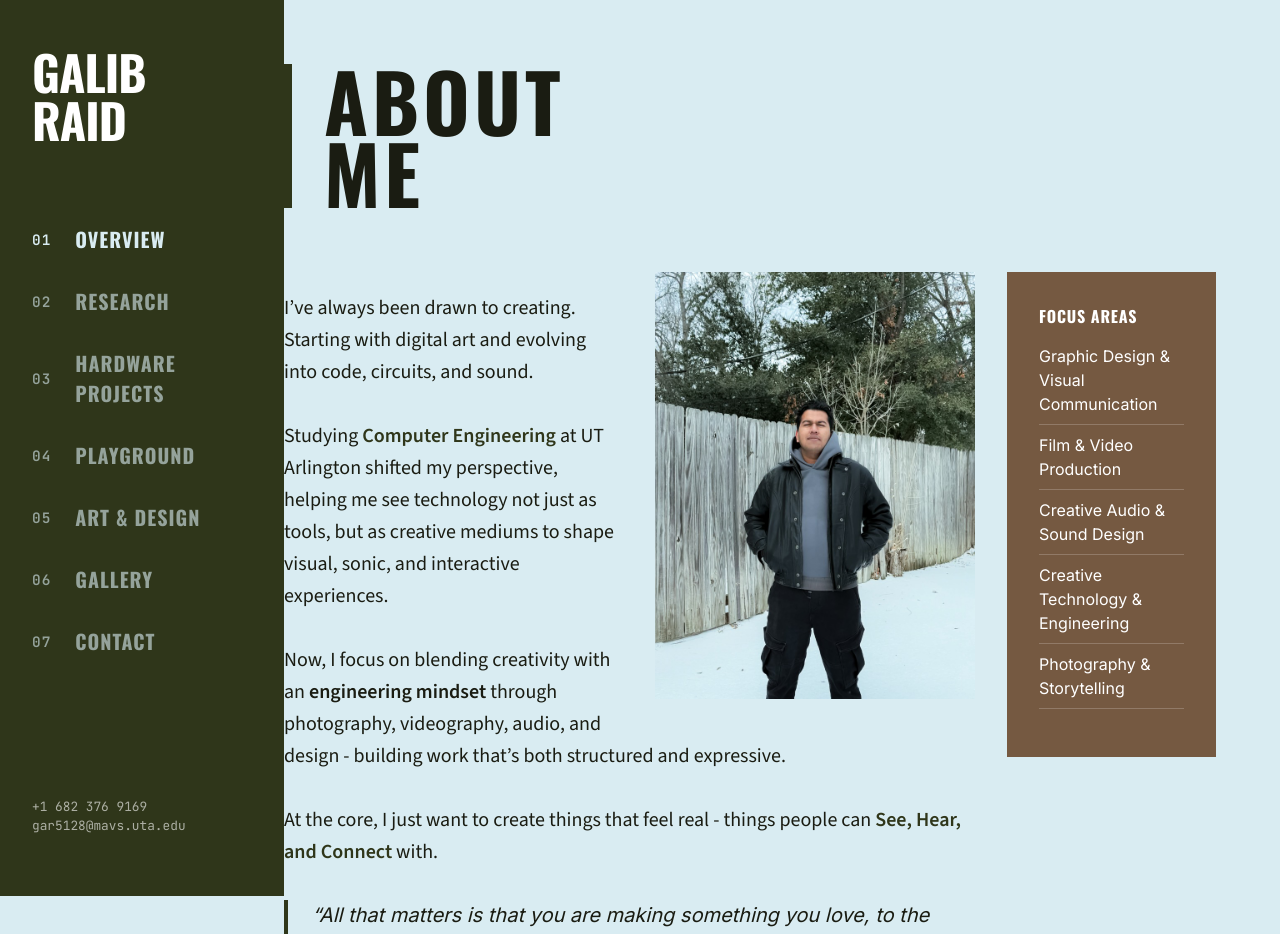
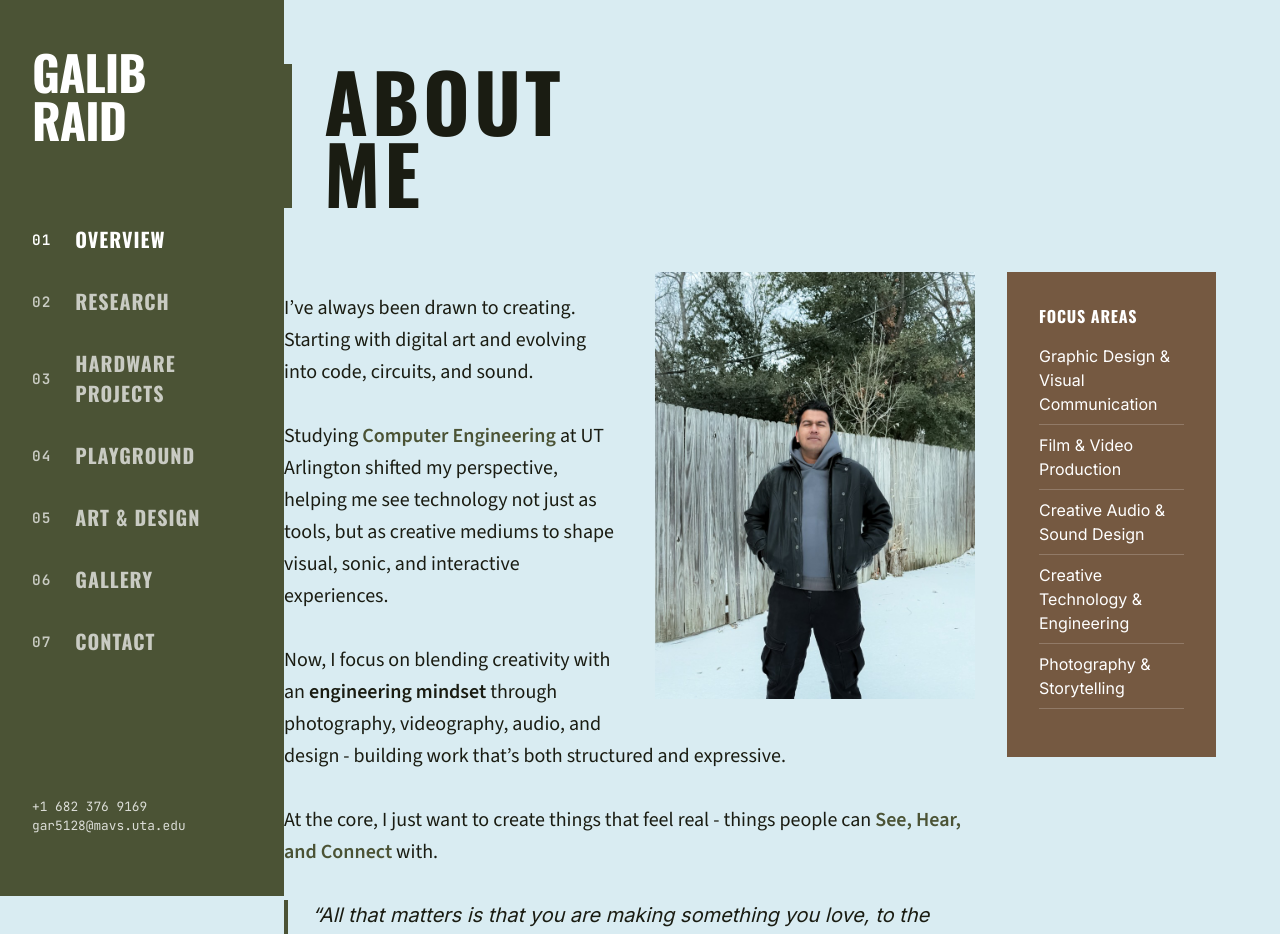
Before and after one commit to Galib2003/Portfolio, a React (Vite) app: page / in a window 1280 px wide. Shown: the top 934 px of the page. Built offline with nearby package versions, Linux system fonts and the light colour scheme.

Commit message:
style: lighten sidebar green and change font to white

```diff
--- a/src/components/Sidebar.jsx
+++ b/src/components/Sidebar.jsx
@@ -13,12 +13,13 @@ const Sidebar = ({ currentSection, onNavigate }) => {
 
     return (
         <aside className="sidebar">
-            <div style={{ marginBottom: '4rem' }}>
+            <div style={{ marginBottom: '4rem', color: 'white' }}>
                 <h1 style={{
                     fontSize: '3rem',
                     lineHeight: '1',
                     marginBottom: '0.5rem',
-                    letterSpacing: '-0.02em'
+                    letterSpacing: '-0.02em',
+                    color: 'white'
                 }}>
                     GALIB<br />RAID
                 </h1>
@@ -33,7 +34,7 @@ const Sidebar = ({ currentSection, onNavigate }) => {
                         style={{
                             background: 'transparent',
                             border: 'none',
-                            color: 'var(--bg-main)',
+                            color: 'white',
                             textAlign: 'left',
                             fontSize: '1.25rem',
                             padding: '0.5rem 0',
@@ -41,7 +42,7 @@ const Sidebar = ({ currentSection, onNavigate }) => {
                             display: 'flex',
                             alignItems: 'center',
                             gap: '1.5rem',
-                            opacity: currentSection === item.id ? 1 : 0.6,
+                            opacity: currentSection === item.id ? 1 : 0.7,
                             transition: 'opacity 0.2s'
                         }}
                     >
@@ -59,11 +60,11 @@ const Sidebar = ({ currentSection, onNavigate }) => {
                 ))}
             </nav>
 
-            <div style={{ marginTop: 'auto' }}>
+            <div style={{ marginTop: 'auto', color: 'white' }}>
                 <p style={{
                     fontFamily: 'var(--font-mono)',
                     fontSize: '0.8rem',
-                    opacity: 0.6
+                    opacity: 0.8
                 }}>
                     +1 682 376 9169<br />
                     gar5128@mavs.uta.edu
--- a/src/index.css
+++ b/src/index.css
@@ -4,8 +4,8 @@
   /* Light Sky Blue */
   --bg-surface: #E7F2F6;
   /* Soft Surface Blue */
-  --accent-main: #2f361a;
-  /* Dark Forest Green */
+  --accent-main: #4b5335;
+  /* Lighter Muted Tree Green */
   --text-primary: #1a1c12;
   /* Deep Earthy Black */
   --text-secondary: #4a4d3f;
```
